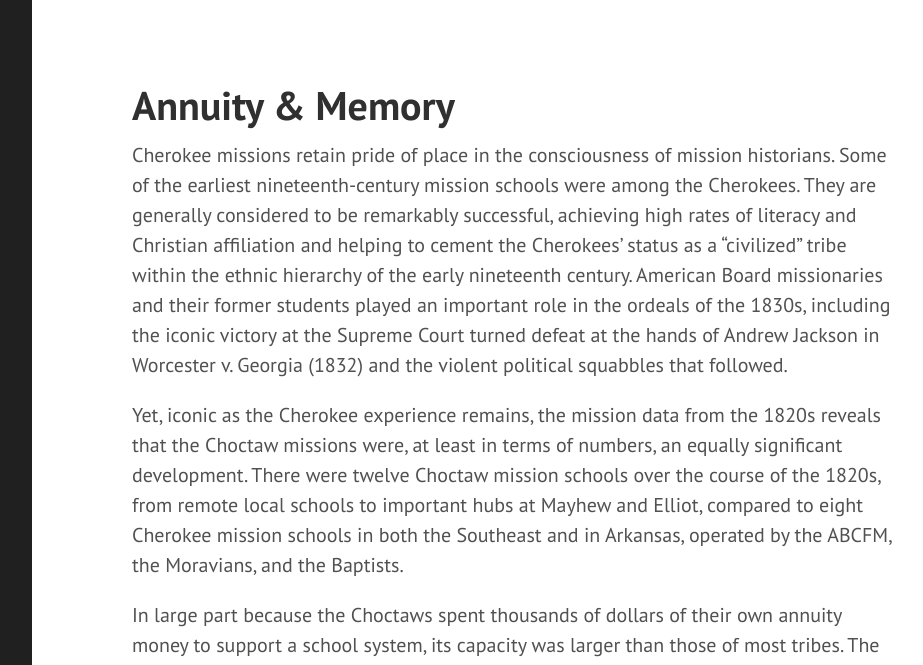
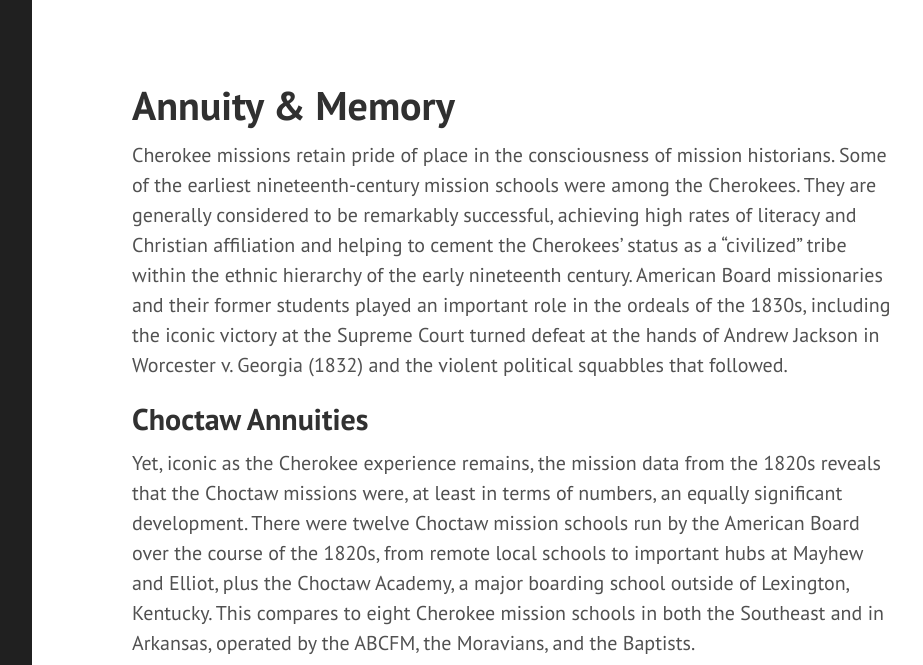
Before and after one commit to alex-mayfield/fmsreport, a Jekyll site: the page built from pages/4_annuity_memory.md, in a window 1280 px wide and 1400 px high. Shown: the top 665 px of the window, without its empty margins (328-1251 px from the left). Built offline with Jekyll 4.4.1, drawn with Linux system fonts in a browser that asks for light colours; some of the changed text lies outside the part shown.

Commit message:
Update 4_annuity_memory.md
Updated narrative and added Power BI links

```diff
--- a/pages/4_annuity_memory.md
+++ b/pages/4_annuity_memory.md
@@ -6,6 +6,18 @@
 
 Cherokee missions retain pride of place in the consciousness of mission historians. Some of the earliest nineteenth-century mission schools were among the Cherokees. They are generally considered to be remarkably successful, achieving high rates of literacy and Christian affiliation and helping to cement the Cherokees’ status as a “civilized” tribe within the ethnic hierarchy of the early nineteenth century. American Board missionaries and their former students played an important role in the ordeals of the 1830s, including the iconic victory at the Supreme Court  turned defeat at the hands of Andrew Jackson in Worcester v. Georgia (1832) and the violent political squabbles that followed.
 
-Yet, iconic as the Cherokee experience remains, the mission data from the 1820s reveals that the Choctaw missions were, at least in terms of numbers, an equally significant development. There were twelve Choctaw mission schools over the course of the 1820s, from remote local schools to important hubs at Mayhew and Elliot, compared to eight Cherokee mission schools in both the Southeast and in Arkansas, operated by the ABCFM, the Moravians, and the Baptists.
+## Choctaw Annuities
 
-In large part because the Choctaws spent thousands of dollars of their own annuity money to support a school system, its capacity was larger than those of most tribes. The Choctaw school system that was created with the collaboration of the ABCFM would be destroyed following Removal in 1831, but it would be reconstructed and enlarged in Indian Territory, once again with major tribal funding.
+Yet, iconic as the Cherokee experience remains, the mission data from the 1820s reveals that the Choctaw missions were, at least in terms of numbers, an equally significant development. There were twelve Choctaw mission schools run by the American Board over the course of the 1820s, from remote local schools to important hubs at Mayhew and Elliot, plus the Choctaw Academy, a major boarding school outside of Lexington, Kentucky. This compares to eight Cherokee mission schools in both the Southeast and in Arkansas, operated by the ABCFM, the Moravians, and the Baptists.
+
+<iframe title="I_income" width="100%" height="550" src="https://app.powerbi.com/view?r=eyJrIjoiOGQ0NGI4NjQtMmYxNi00OTZhLWJlZWItOWU5ZDQwMmVlN2JiIiwidCI6Ijk3YTU4NTU0LTg5ZjYtNGQ1YS05ODA2LWRkMGVlMDg1ZDIzNSIsImMiOjN9" style="border:2px solid gray; padding-top: .25rem;" allowFullScreen="true"></iframe>
+
+<iframe title="G_cherokee_choctaw" width="100%" height="550" src="https://app.powerbi.com/view?r=eyJrIjoiNjllNjczNDgtOWY5MC00MjUxLTk0ZjQtMDZiZjJlY2MwYWJjIiwidCI6Ijk3YTU4NTU0LTg5ZjYtNGQ1YS05ODA2LWRkMGVlMDg1ZDIzNSIsImMiOjN9" style="border:2px solid gray; padding-top: .25rem;" allowFullScreen="true"></iframe>
+
+In large part because the Choctaws spent thousands of dollars of their own annuity money to support a school system (for most of the 1820s, $6,000 a year to the American Board, plus additional amounts to the Choctaw Academy in Kentucky and for Choctaw college students elsewhere), its capacity was larger than those of most tribes. The Choctaw school system that was created with the collaboration of the ABCFM would be destroyed following Removal in 1831, but it would be reconstructed and enlarged in Indian Territory, once again with major tribal funding.
+
+## Perception of Choctaw Dominance
+
+<iframe title="H_stations" width="100%" height="550" src="https://app.powerbi.com/view?r=eyJrIjoiNGM0NTAwY2QtNmMwZS00N2I2LWEyMWMtN2RlNGM3OGM4NGEwIiwidCI6Ijk3YTU4NTU0LTg5ZjYtNGQ1YS05ODA2LWRkMGVlMDg1ZDIzNSIsImMiOjN9" style="border:2px solid gray; padding-top: .25rem;" allowFullScreen="true"></iframe>
+
+Simply based on the number of stations recorded in the federal data, along with the previously listed financial metrics, the Choctaw mission stations appear to be the largest single initiative of the Civilization Fund during the 1820s. This statement must be qualified, but it represents at least the reality that was visible for the Bureau of Indian Affairs in Washington.
```
